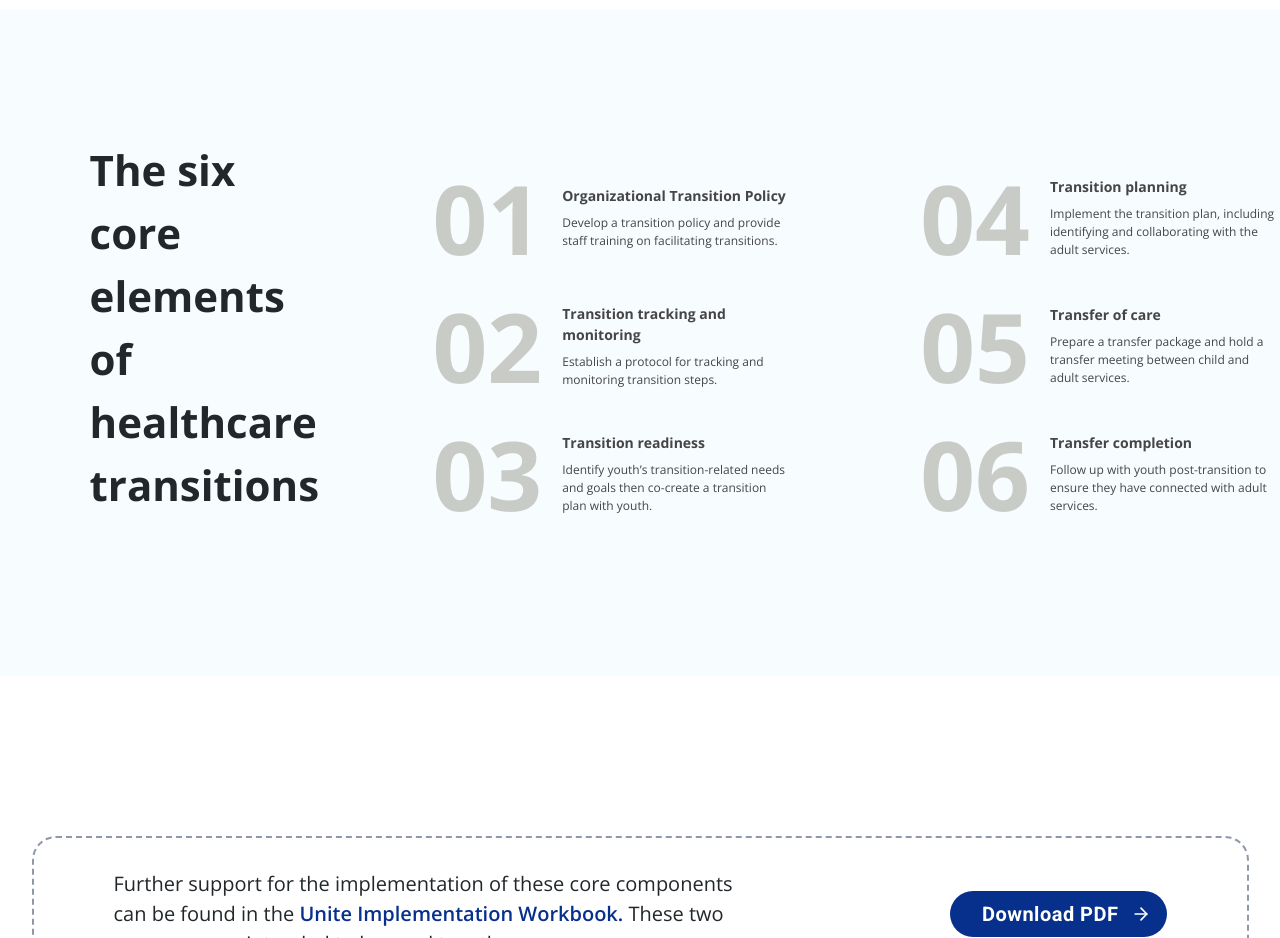
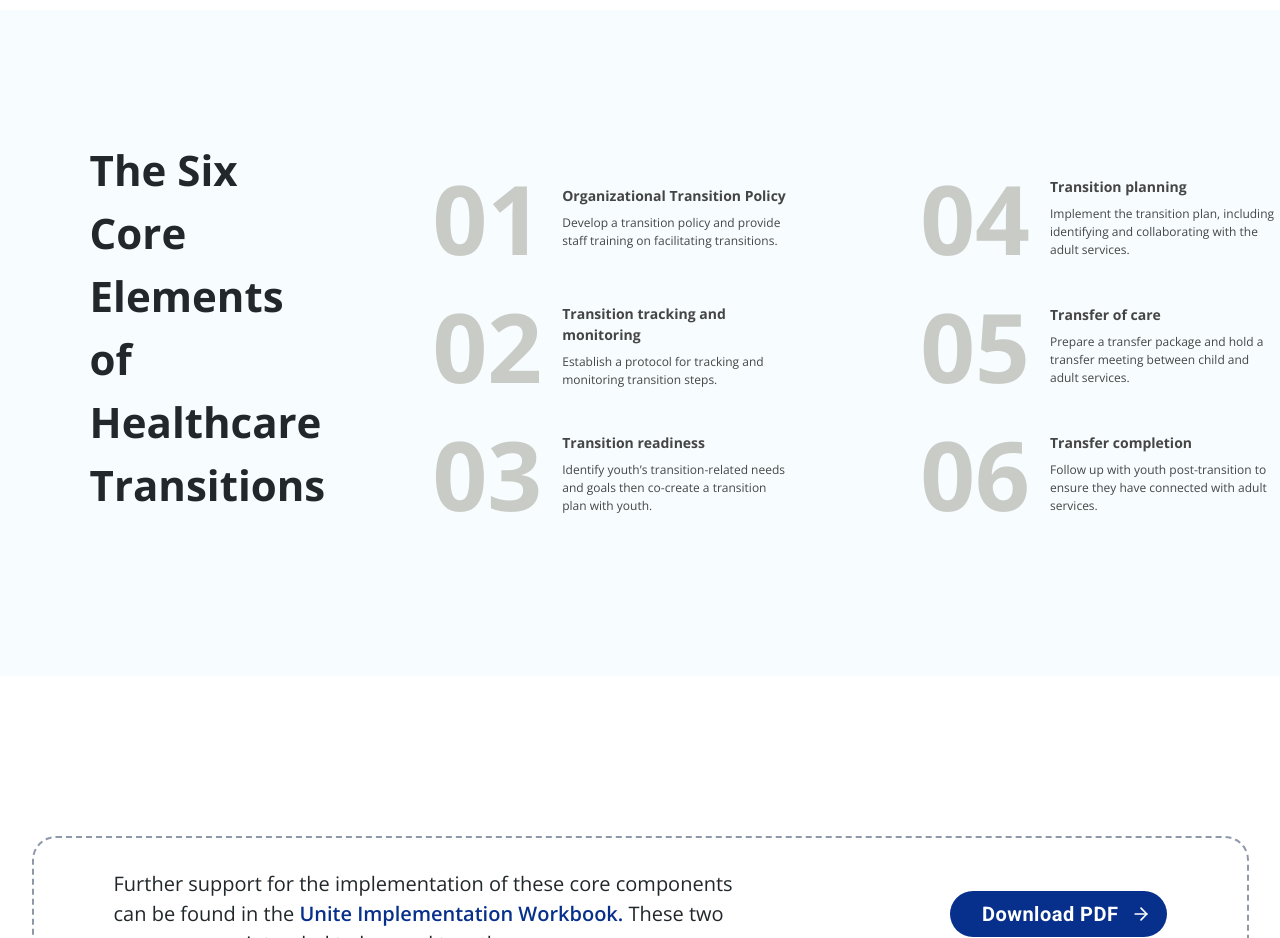
Before and after one commit to CalsonicSSS/ut_doc_design, a Next.js app: page / in a window 1280 px wide. Shown: the part 2500-3438 px from the top of the page. Built offline with nearby package versions, Linux system fonts and the light colour scheme.

Commit message:
letter adjustments

```diff
--- a/src/components/Home/ChooseContent.tsx
+++ b/src/components/Home/ChooseContent.tsx
@@ -59,7 +59,7 @@ export default function ChooseContent() {
         <div className='flex flex-col lg:flex-row'>
           <div className='lg:ps-[7%] mb-8 text-center lg:text-left'>
             <p className='main-title text-3xl sm:text-4xl lg:text-5xl'>
-              The six <br className='hidden lg:block' /> core elements of <br className='hidden lg:block' /> healthcare <br className='hidden lg:block' /> transitions
+              The Six <br className='hidden lg:block' /> Core Elements of <br className='hidden lg:block' /> Healthcare <br className='hidden lg:block' /> Transitions
             </p>
           </div>
 
```
